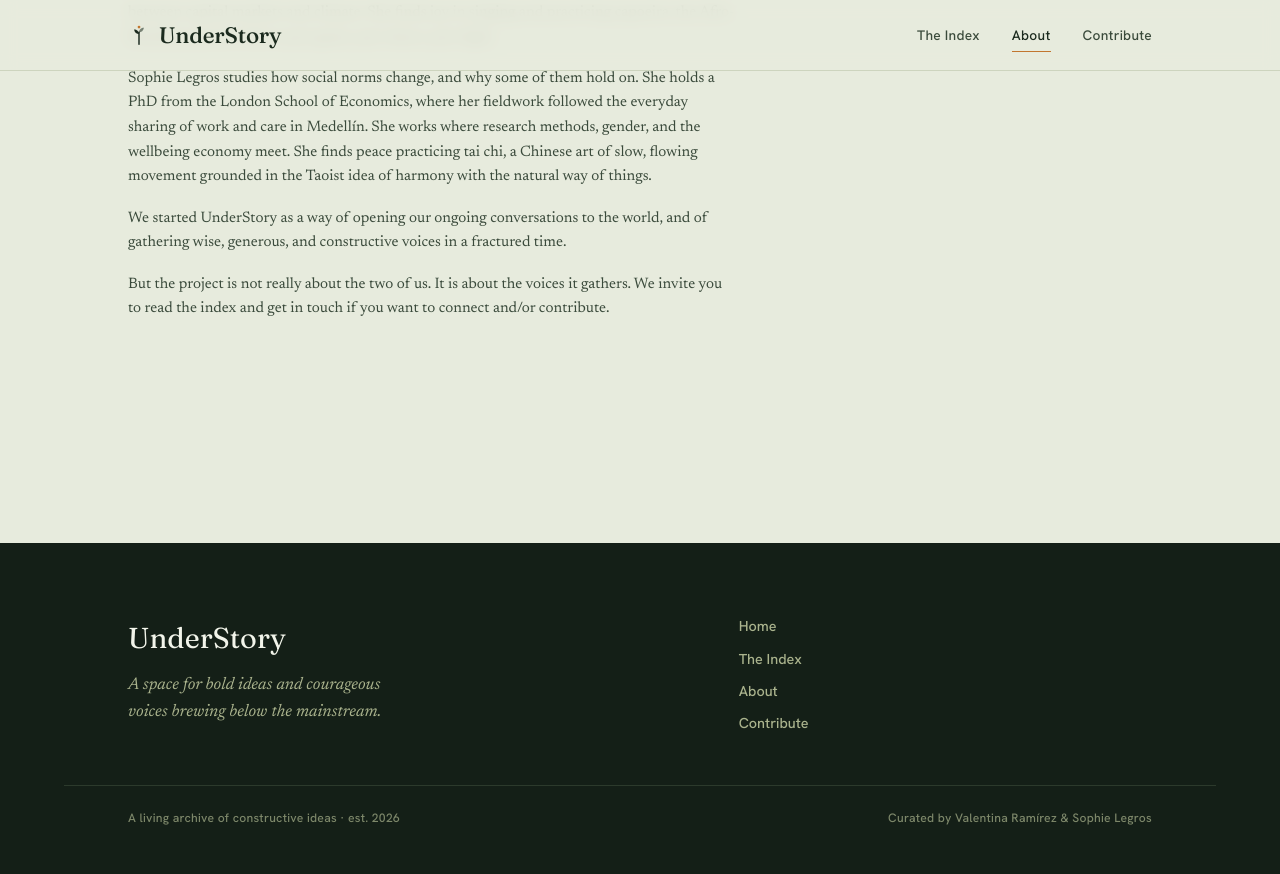
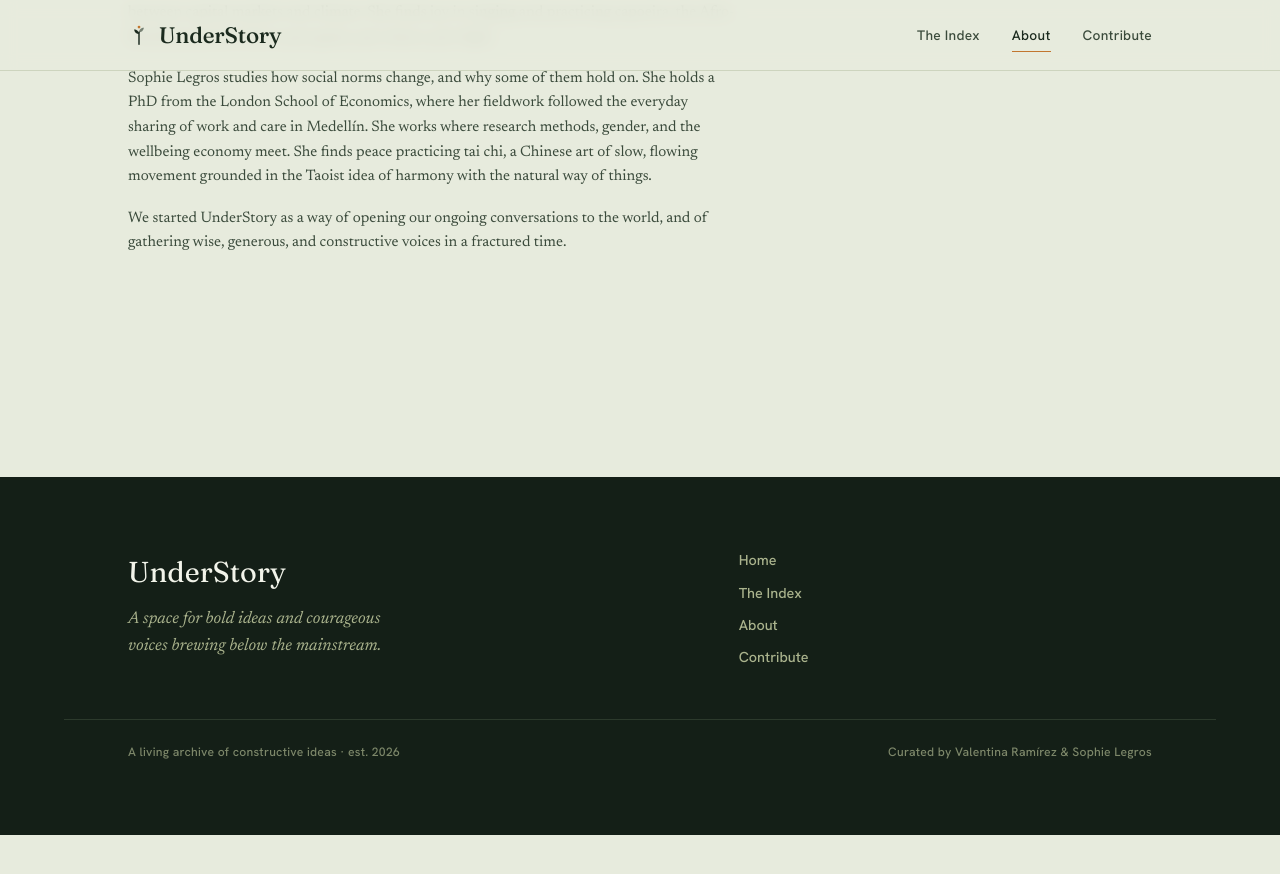
Before and after one commit to valentina-rm/understory, a Jekyll site: the page built from about.md, in a window 1280 px wide and 900 px high, scrolled down 3551 px. Shown: the top 874 px of the window. Built offline with Jekyll 4.4.1, drawn with Linux system fonts in a browser that asks for light colours; after the commit the page ends 4386 px from its top, so only the background shows below that.

Commit message:
Text edits across pages

```diff
--- a/about.md
+++ b/about.md
@@ -95,5 +95,4 @@ The archive is only the start. The longer view is a living record, and a communi
    <p>Valentina has spent more than fifteen years in finance, several of them building bridges between capital markets and climate. She finds joy in singing and practicing capoeira, the Afro-Brazilian practice that is part game, part dance, part fight.</p>
    <p>Sophie Legros studies how social norms change, and why some of them hold on. She holds a PhD from the London School of Economics, where her fieldwork followed the everyday sharing of work and care in Medellín. She works where research methods, gender, and the wellbeing economy meet. She finds peace practicing tai chi, a Chinese art of slow, flowing movement grounded in the Taoist idea of harmony with the natural way of things.</p>
    <p>We started UnderStory as a way of opening our ongoing conversations to the world, and of gathering wise, generous, and constructive voices in a fractured time.</p>
-   <p>But the project is not really about the two of us. It is about the voices it gathers. We invite you to read the index and get in touch if you want to connect and/or contribute.</p>
 </div>
```
